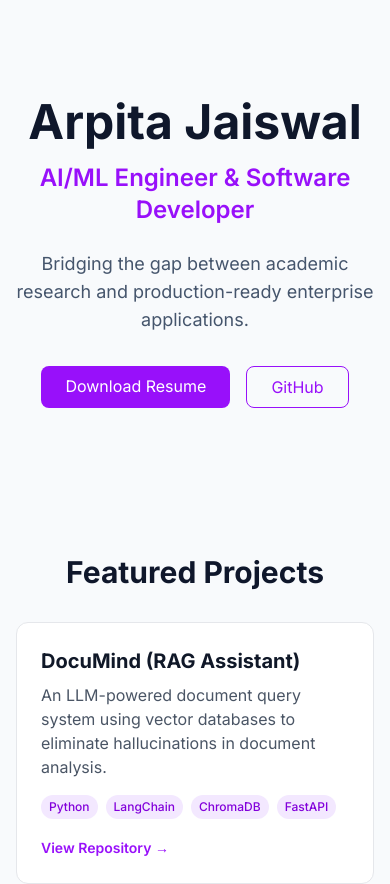
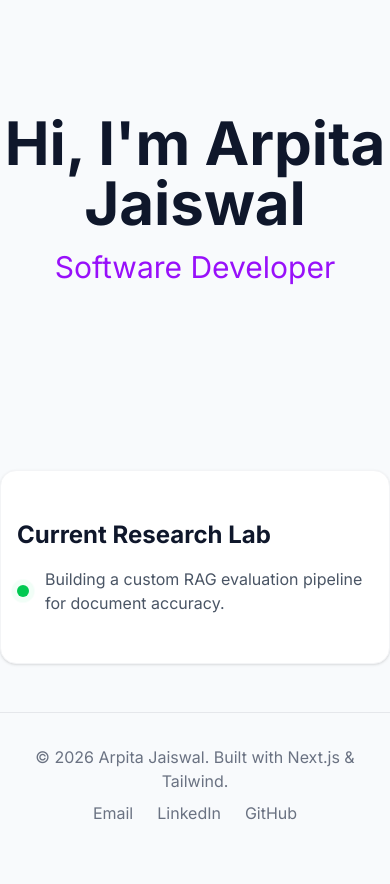
Before and after one commit to imarpitajaiswal/arpita-portfolio, a Next.js app: page / in a window 390 px wide. Shown: the top 884 px of the page. Built offline with nearby package versions, Linux system fonts and the light colour scheme.

Commit message:
feat: complete hover-responsive project card component

```diff
--- a/app/components/Hero.tsx
+++ b/app/components/Hero.tsx
@@ -1,19 +1,24 @@
+"use client"; // Required for interactivity
+import { useState, useEffect } from 'react';
+
 export default function Hero() {
+  const roles = ["AI/ML Engineer", "Software Developer", "Problem Solver"];
+  const [index, setIndex] = useState(0);
+
+  useEffect(() => {
+    const timer = setInterval(() => {
+      setIndex((prev) => (prev + 1) % roles.length);
+    }, 3000);
+    return () => clearInterval(timer);
+  }, []);
+
   return (
-    <section className="flex flex-col items-center justify-center min-h-[60vh] text-center px-4">
-      {/* Use text-slate-900 for headings for better contrast */}
-      <h1 className="text-5xl font-bold mb-4 text-slate-900">Arpita Jaiswal</h1>
-      <h2 className="text-2xl text-purple-600 mb-6 font-semibold">AI/ML Engineer & Software Developer</h2>
-
-      {/* Use text-slate-600 for body text */}
-      <p className="max-w-2xl text-slate-600 mb-8 text-lg">
-        Bridging the gap between academic research and production-ready enterprise applications.
-      </p>
-
-      <div className="flex gap-4">
-        <a href="/resume.pdf" className="bg-purple-600 text-white px-6 py-2 rounded-lg hover:bg-purple-700 transition">Download Resume</a>
-        <a href="https://github.com/imarpitajaiswal" className="border border-purple-600 text-purple-600 px-6 py-2 rounded-lg hover:bg-purple-50 transition">GitHub</a>
-      </div>
+    <section className="flex flex-col items-center justify-center min-h-[50vh] text-center">
+      <h1 className="text-6xl font-bold mb-4">Hi, I'm Arpita Jaiswal</h1>
+      <h2 className="text-3xl text-purple-600 mb-6 font-mono">
+        {roles[index]}
+      </h2>
+      {/* ... rest of your hero content */}
     </section>
   );
 }
--- a/app/components/ProjectCard.tsx
+++ b/app/components/ProjectCard.tsx
@@ -9,14 +9,24 @@ interface Project {
 
 export default function ProjectCard({ project }: { project: Project }) {
   return (
-    <div className="border border-gray-200 p-6 rounded-xl hover:shadow-lg transition duration-300 bg-white">
-      <h3 className="text-xl font-bold mb-2 text-gray-900">{project.title}</h3>
-      <p className="text-gray-600 mb-4">{project.description}</p>
+    <div className="group border border-gray-200 p-6 rounded-xl transition-all duration-300 hover:border-purple-500 hover:shadow-2xl hover:-translate-y-2 bg-white flex flex-col justify-between h-full">
+      <div>
+        <h3 className="text-xl font-bold mb-2 group-hover:text-purple-700 transition-colors">
+          {project.title}
+        </h3>
+        <p className="text-gray-600 mb-4 leading-relaxed">
+          {project.description}
+        </p>
+      </div>
 
-      {/* Tags section for technologies */}
-      <div className="flex flex-wrap gap-2 mb-4">
+      <div>
+        {/* Tags section */}
+        <div className="flex flex-wrap gap-2 mb-6">
           {project.tags.map((tag) => (
-          <span key={tag} className="bg-purple-100 text-purple-700 text-xs px-2 py-1 rounded-full font-medium">
+            <span
+              key={tag}
+              className="bg-slate-100 text-slate-700 text-xs px-3 py-1 rounded-full font-medium group-hover:bg-purple-100 group-hover:text-purple-700 transition-colors"
+            >
               {tag}
             </span>
           ))}
@@ -27,10 +37,11 @@ export default function ProjectCard({ project }: { project: Project }) {
           href={project.link}
           target="_blank"
           rel="noopener noreferrer"
-        className="text-purple-600 font-semibold hover:underline text-sm"
+          className="inline-block text-purple-600 font-semibold hover:text-purple-800 transition-colors"
         >
           View Repository →
         </a>
       </div>
+    </div>
   );
 }
--- a/app/page.tsx
+++ b/app/page.tsx
@@ -10,13 +10,14 @@ export default function Home() {
     <main className="min-h-screen bg-slate-50 text-slate-900 pb-20">
       <Hero />
 
-      <section className="max-w-4xl mx-auto px-4 mt-12">
-        <h2 className="text-3xl font-bold mb-8 text-center">Featured Projects</h2>
-
-        <div className="grid md:grid-cols-2 gap-6">
-          {projects.map((project, index) => (
-            <ProjectCard key={index} project={project} />
-          ))}
+      <section className="max-w-4xl mx-auto px-4 py-12 bg-white rounded-2xl shadow-sm border border-gray-100 mt-12">
+        <h2 className="text-2xl font-bold mb-4">Current Research Lab</h2>
+        <div className="flex items-center gap-4">
+          <span className="relative flex h-3 w-3">
+            <span className="animate-ping absolute inline-flex h-full w-full rounded-full bg-green-400 opacity-75"></span>
+            <span className="relative inline-flex rounded-full h-3 w-3 bg-green-500"></span>
+          </span>
+          <p className="text-gray-600">Building a custom RAG evaluation pipeline for document accuracy.</p>
         </div>
       </section>
 
```
Lines whose indentation alone changed are shown as unchanged.
